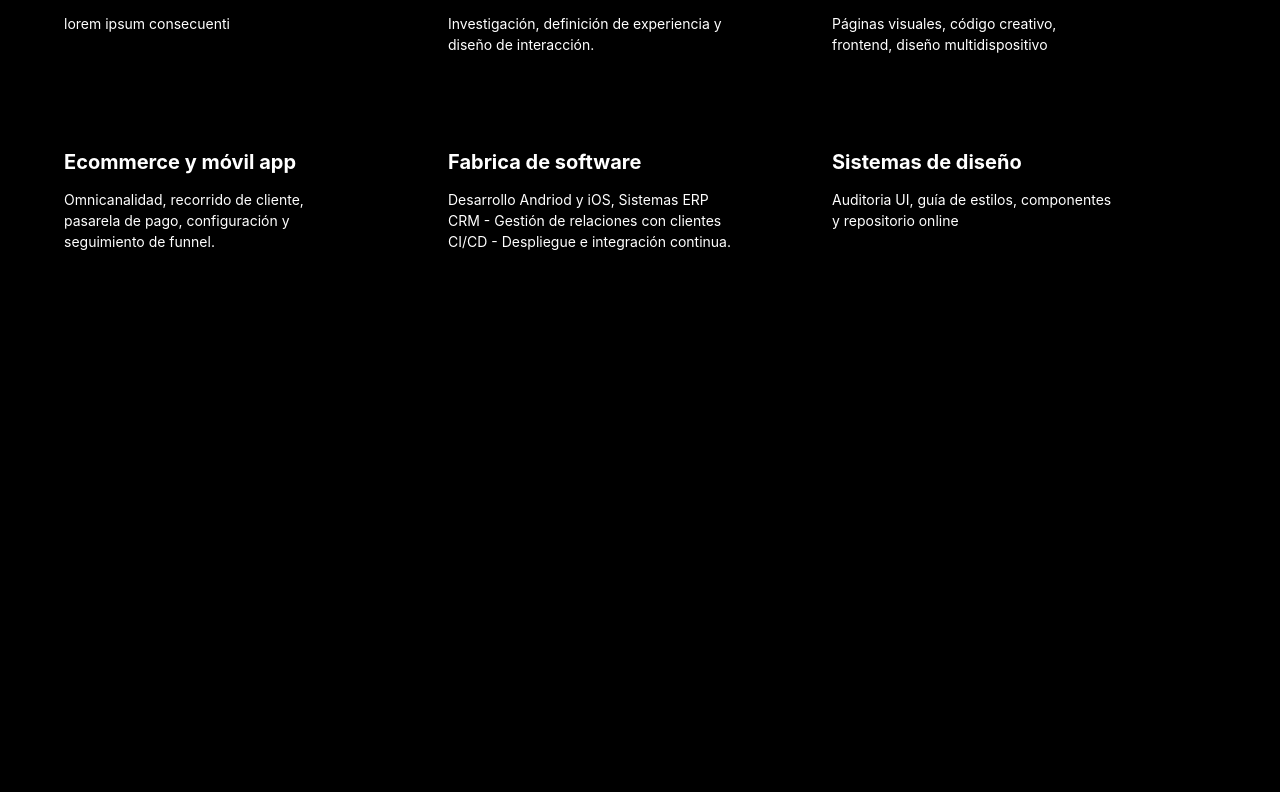
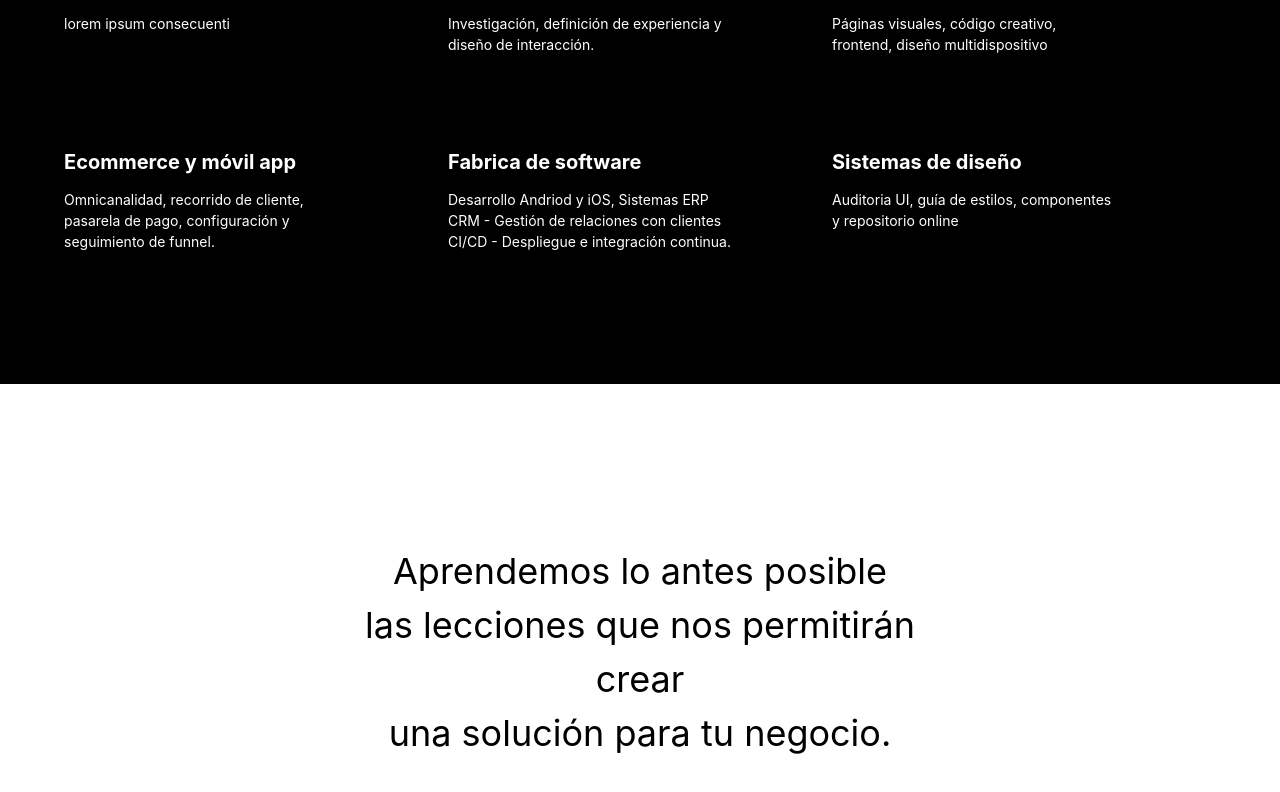
Before and after one commit to ZambranoBeicker/esedor_landingpage-web, a React (Create React App) app: page / in a window 1280 px wide. Shown: the part 1137-1929 px from the top of the page. Built offline with nearby package versions, Linux system fonts and the light colour scheme.

Commit message:
Fix stupid error

```diff
--- a/src/components/OurServices.js
+++ b/src/components/OurServices.js
@@ -61,10 +61,10 @@ const OurService = () =>{
                 {/* <div className="text-white">
                     <p className="text-sm">Realidad aumentada(AR), realidad virtual(VR), Goby</p>
                 </div>             */}
-                <div className="mx-auto my-40 w-6/12 text-center">
-                    <h2 className="text-4xl">Aprendemos lo antes posible <br/>las lecciones que nos permitirán crear <br/>una solución para tu negocio.</h2>
-                </div>
             </section>
+            <div className="mx-auto my-40 w-6/12 text-center">
+                <h2 className="text-4xl">Aprendemos lo antes posible <br/>las lecciones que nos permitirán crear <br/>una solución para tu negocio.</h2>
+            </div>
         </React.Fragment>
     )
 }
```
